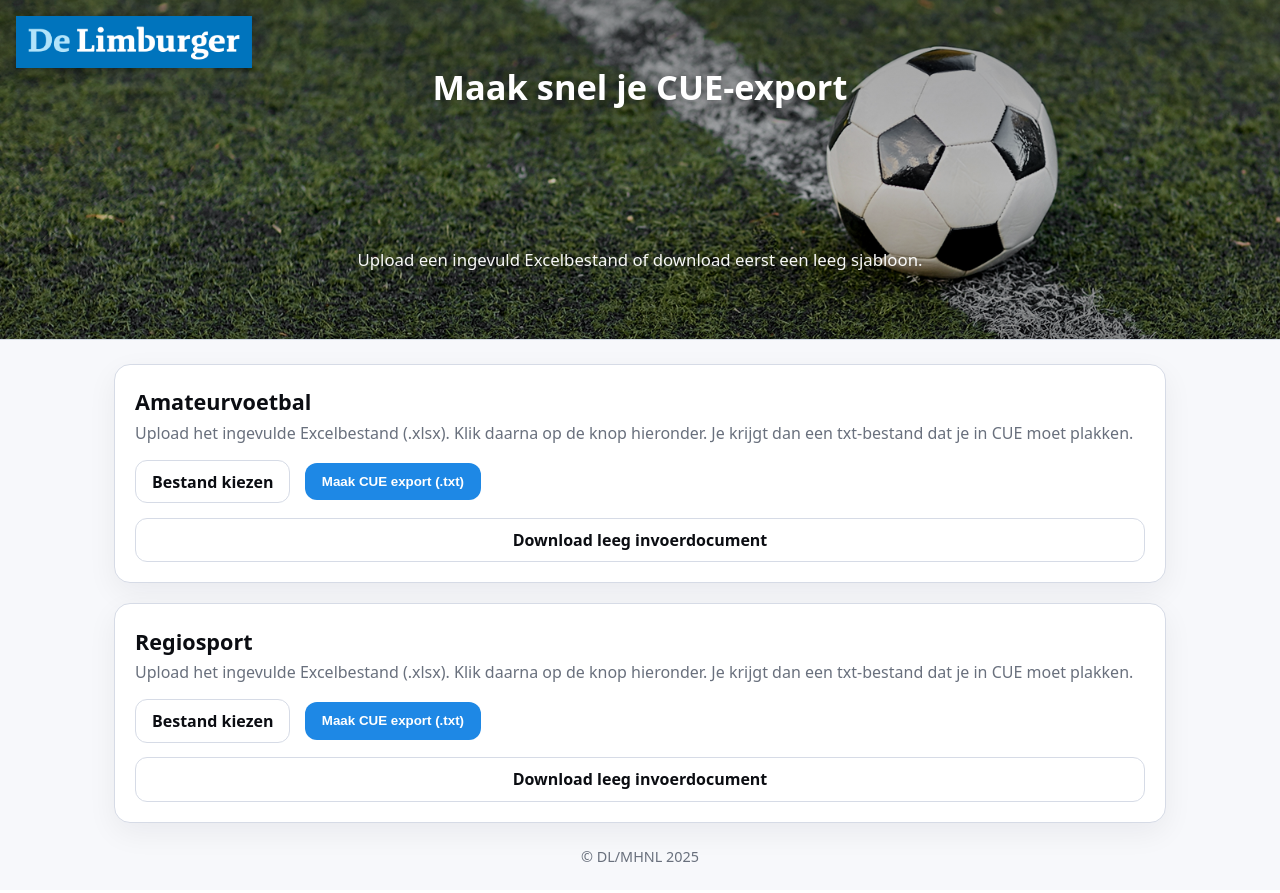
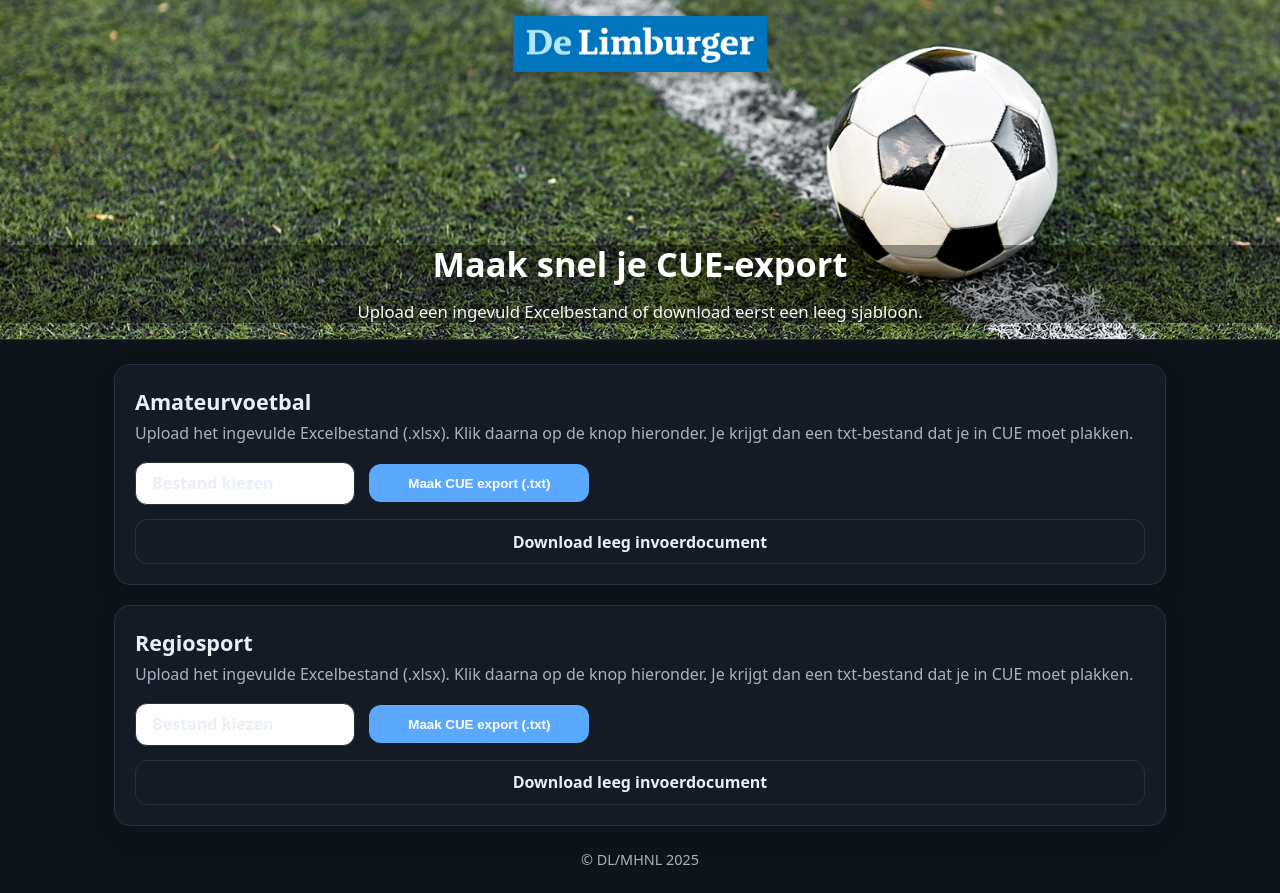
Before and after one commit to torstenfaruhn/dl-uitslagentool, a Flask app: page / in a window 1280 px wide. Before the commit the page ends 862 px from the top, so only its background shows below. Run offline with Flask 3, Linux system fonts and the light colour scheme.

Commit message:
Update style.css

```diff
--- a/static/style.css
+++ b/static/style.css
@@ -1,75 +1,81 @@
-/* Licht thema */
+/* ---------- licht thema variabelen ---------- */
 :root{
   --bg:#f7f8fb; --fg:#0b0d12; --muted:#69707d;
   --card:#ffffff; --brand:#1e88e5; --brand-dark:#176fbc; --outline:#d6dbe6;
   --ok:#2e7d32; --ok-dark:#236328;
+  --hero-pad:16px;                 /* marge voor logo boven + teksten onder */
+  --subtitle-size:1.05rem;         /* tevens de gap tussen de twee regels */
+  --btn-width: 220px;              /* gelijke (min)breedte voor knoppen */
 }
 
-/* Donkere modus */
-@media (prefers-color-scheme: dark){
-  :root{
-    --bg:#0f131a; --fg:#e9eef8; --muted:#a8b1c2;
-    --card:#151b24; --brand:#5aa9ff; --brand-dark:#4693e6; --outline:#283140;
-    --ok:#3dbb58; --ok-dark:#2f9a47;
-  }
+/* ---------- donkere modus (tijdgestuurd via .dark) ---------- */
+html.dark{
+  --bg:#0f131a; --fg:#e9eef8; --muted:#a8b1c2;
+  --card:#151b24; --brand:#5aa9ff; --brand-dark:#4693e6; --outline:#283140;
+  --ok:#3dbb58; --ok-dark:#2f9a47;
 }
 
 *{box-sizing:border-box}
 html,body{margin:0;padding:0;font-family:ui-sans-serif,system-ui,-apple-system,Segoe UI,Roboto,Arial,sans-serif;color:var(--fg);background:var(--bg)}
 
-/* HERO */
+/* ---------- HERO ---------- */
 .hero{position:relative;max-height:340px;overflow:hidden;border-bottom:1px solid var(--outline)}
-.hero__img{width:100%;height:340px;object-fit:cover;display:block;object-position:80% center;} /* bal naar rechts */
+.hero__img{
+  width:100%;height:340px;object-fit:cover;display:block;
+  object-position: 80% center; /* bal naar rechts */
+}
 .hero__logo{
-  position:absolute;left:16px;top:16px;height:52px;width:auto;z-index:3;
-  filter: drop-shadow(0 2px 6px rgba(0,0,0,.35));
+  position:absolute;left:50%;top:var(--hero-pad);transform:translateX(-50%); /* gecentreerd */
+  height:56px;width:auto;z-index:3;filter: drop-shadow(0 2px 6px rgba(0,0,0,.35));
 }
 .hero__overlay{
-  position:absolute;inset:0;display:grid;place-items:center;z-index:2;
-  text-align:center;color:#fff;
+  position:absolute;left:0;right:0;bottom:var(--hero-pad); /* zelfde marge als logo-top */
+  display:flex;flex-direction:column;align-items:center;justify-content:flex-end;
+  text-align:center;color:#fff;z-index:2;padding:0 1rem;
   background:linear-gradient(180deg,rgba(0,0,0,.38),rgba(0,0,0,.25) 55%,rgba(0,0,0,.45));
-  padding:0 1rem;
+  gap: var(--subtitle-size); /* afstand = fontgrootte onderregel */
 }
-.hero__overlay h1{margin:0 0 .35rem;font-size:2.15rem;line-height:1.1;text-shadow:0 3px 16px rgba(0,0,0,.35)}
-.hero__overlay p{margin:0;font-size:1.05rem;opacity:.96;text-shadow:0 2px 10px rgba(0,0,0,.35)}
+.hero__overlay h1{
+  margin:0;font-size:2.15rem;line-height:1.1;text-shadow:0 3px 16px rgba(0,0,0,.35)
+}
+.hero__overlay p{
+  margin:0;font-size:var(--subtitle-size);opacity:.96;text-shadow:0 2px 10px rgba(0,0,0,.35)
+}
 
-/* LAYOUT */
+/* ---------- LAYOUT ---------- */
 .container{max-width:1100px;margin:0 auto;padding:1.5rem;display:grid;gap:1.25rem}
 .card{background:var(--card);border:1px solid var(--outline);border-radius:16px;box-shadow:0 10px 30px rgba(12,18,28,.06);padding:1.25rem}
 .card__head h3{margin:.15rem 0 .35rem;font-size:1.35rem}
-.card__head p{margin:0 0 1.0rem;color:var(--muted)}  /* EXTRA ruimte onder de uitleg */
+.card__head p{margin:0 0 1.1rem;color:var(--muted)}  /* extra ruimte onder uitleg */
 
-/* KNOPPEN */
-.btn{appearance:none;border:1px solid transparent;background:var(--brand);color:#fff;padding:.65rem 1rem;border-radius:12px;font-weight:600;cursor:pointer;transition:.15s ease;display:inline-flex;align-items:center;gap:.5rem;text-decoration:none}
+/* ---------- KNOPPEN ---------- */
+.btn{appearance:none;border:1px solid transparent;background:var(--brand);color:#fff;padding:.65rem 1rem;border-radius:12px;font-weight:600;cursor:pointer;transition:.15s ease;display:inline-flex;align-items:center;gap:.5rem;text-decoration:none;justify-content:center}
 .btn:hover{background:var(--brand-dark)}
 .btn:active{transform:translateY(1px)}
 .btn-outline{background:transparent;border-color:var(--outline);color:var(--fg)}
 .btn-outline:hover{border-color:var(--brand);color:var(--brand);background:rgba(30,136,229,.08)}
-.block{display:block;width:100%;text-align:center}
+.btn-like{min-width: var(--btn-width);}  /* gelijke (min)breedte */
 
-/* UPLOAD */
+/* ---------- UPLOAD ---------- */
 .upload{display:flex;gap:.9rem;flex-wrap:wrap;align-items:center}
 
-/* 'Bestand kiezen' als knop */
+/* 'Bestand kiezen' → knop die groen wordt bij keuze */
 .file{
   position:relative; display:inline-flex; align-items:center; gap:.6rem;
   border:1px solid var(--outline); border-radius:12px; padding:.6rem 1rem;
-  background:#fff; cursor:pointer; transition:.15s ease;
+  background:#fff; cursor:pointer; transition:.15s ease; color:var(--fg);
 }
 .file:hover{border-color:var(--brand)}
 .file input[type=file]{position:absolute;inset:0;opacity:0;cursor:pointer}
-.file .file__label{font-weight:700; color:var(--fg)}
-/* Geen bestandsnaam tonen → we hebben geen file__name span meer */
-
-/* Groen worden zodra er een bestand is gekozen */
-.file.selected{
-  background:var(--ok); border-color:var(--ok); color:#fff;
-}
+.file .file__label{font-weight:700}
+/* groene state */
+.file.selected{background:var(--ok); border-color:var(--ok); color:#fff;}
 .file.selected .file__label{color:#fff}
 .file.selected:hover{background:var(--ok-dark); border-color:var(--ok-dark)}
 
-/* Downloadknop onder de form */
+/* Downloadknop onder form */
 .actions{margin:1rem 0 0}
 .actions--bottom{margin-top:.9rem}
+.block{display:block;width:100%;text-align:center}
 
 footer{margin-top:.25rem;color:var(--muted);text-align:center;font-size:.9rem}
```
